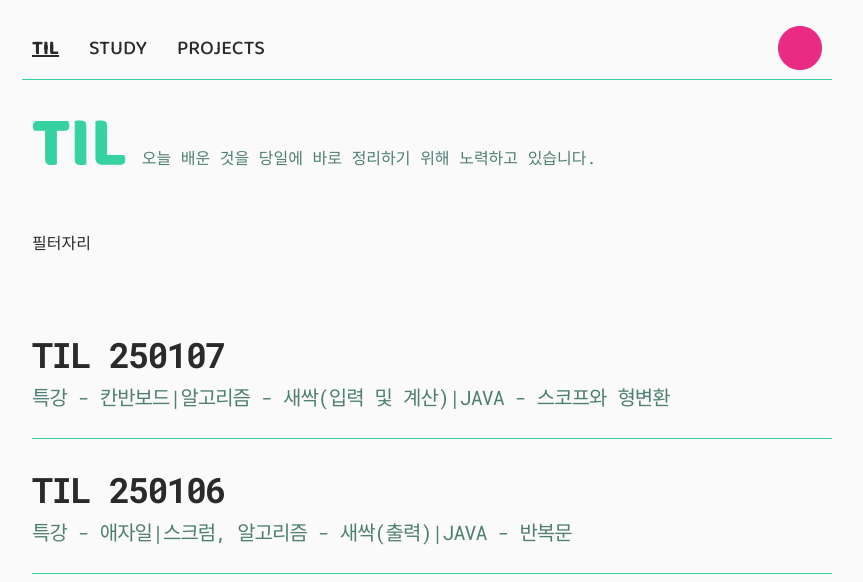
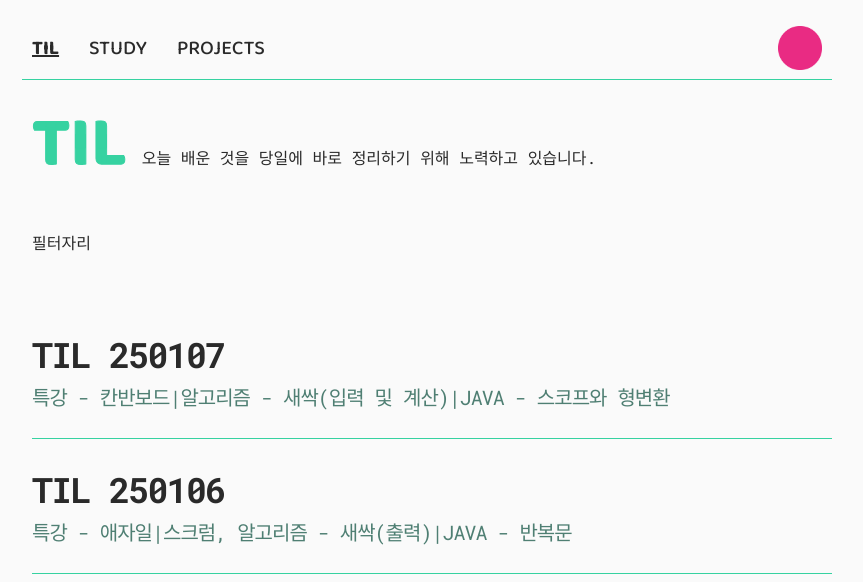
Before and after one commit to nahyukk/mag-devlog, a Next.js app: page /TIL in a window 1280 px wide. Shown: the top 582 px of the page, without its empty margins (213-1076 px from the left). Built offline with nearby package versions, Linux system fonts and the light colour scheme.

Commit message:
💄header - changed the description text color

```diff
--- a/app/components/Header.module.css
+++ b/app/components/Header.module.css
@@ -15,5 +15,6 @@
 .description {
 	font-family: var(--font-roboto-mono);
 	font-size: 1rem;
-	color: var(--sub-text-color);
+	color: var(--main-text-color);
+	font-size: 16px;
 }
```
